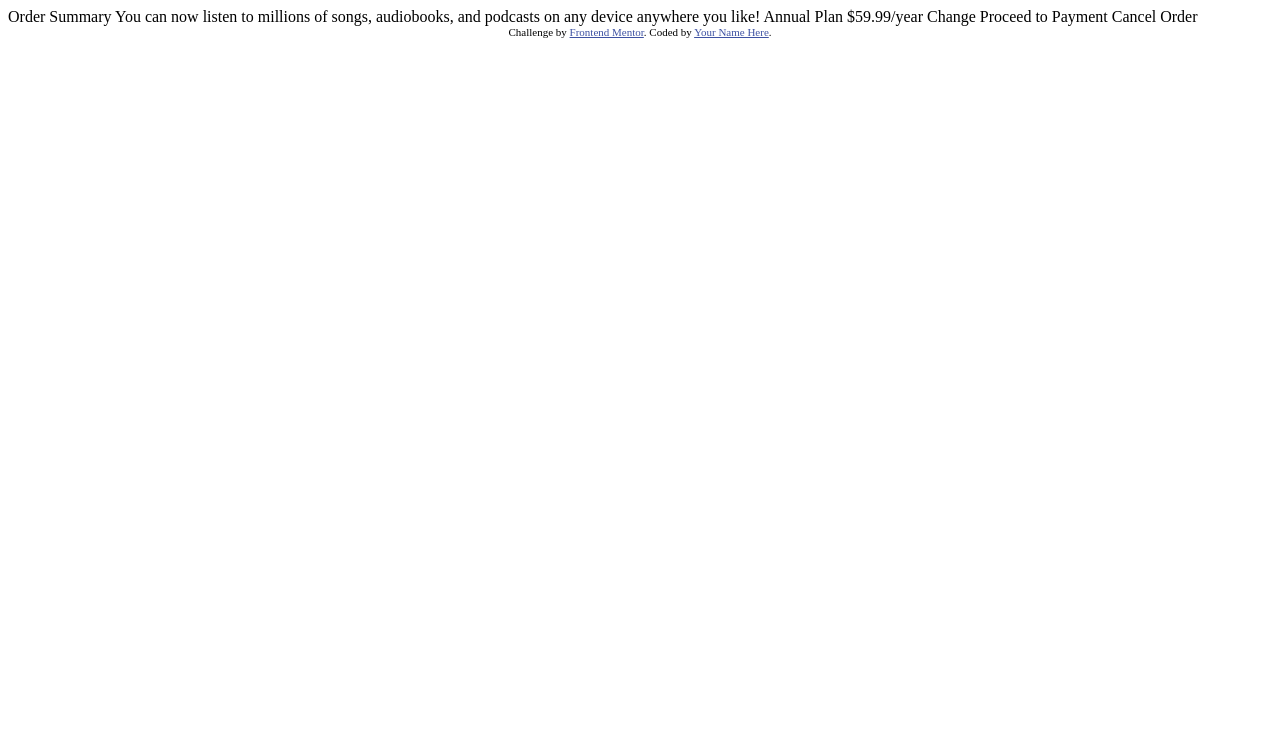
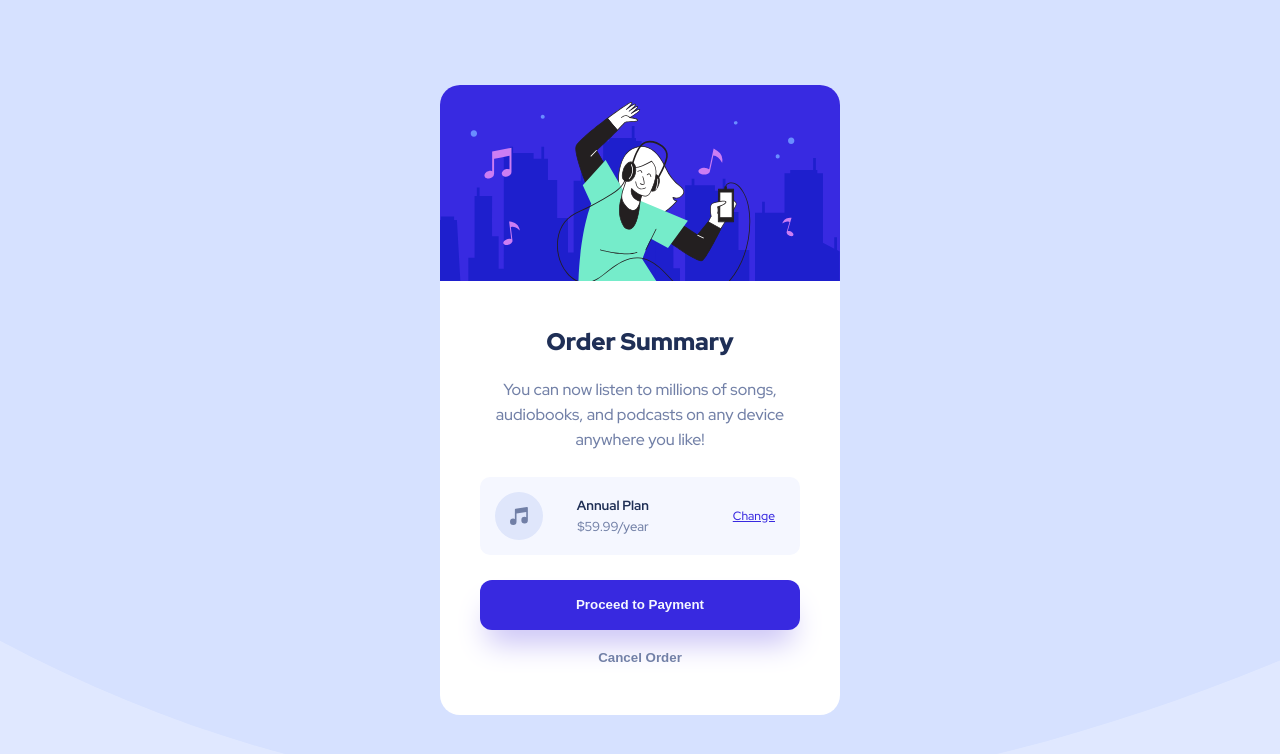
Before and after one commit to ColdStorm03/FM-Order-Summary-Component, a plain HTML site: page index.html in a window 1280 px wide. Drawn offline with Linux system fonts and the light colour scheme.

Commit message:
Complete

```diff
--- a/index.html
+++ b/index.html
@@ -2,36 +2,42 @@
 <html lang="en">
 <head>
     <meta charset="UTF-8">
-  <meta name="viewport" content="width=device-width, initial-scale=1.0"> <!-- displays site properly based on user's device -->
-
+    <meta name="viewport" content="width=device-width, initial-scale=1.0">
     <link rel="icon" type="image/png" sizes="32x32" href="./images/favicon-32x32.png">
-
-  <title>Frontend Mentor | Order summary card</title>
-
-  <!-- Feel free to remove these styles or customise in your own stylesheet 👍 -->
-  <style>
-    .attribution { font-size: 11px; text-align: center; }
-    .attribution a { color: hsl(228, 45%, 44%); }
-  </style>
+    <title>Order Summary Card</title>
+    <link rel="stylesheet" href="style.css">
+    <link rel="preconnect" href="https://fonts.googleapis.com">
+    <link rel="preconnect" href="https://fonts.gstatic.com" crossorigin>
+    <link href="https://fonts.googleapis.com/css2?family=Red+Hat+Display:wght@500;700;900&display=swap" rel="stylesheet">
 </head>
 <body>
 
-  Order Summary
-
+    <main class="card">
+        <img class="illustration-hero" src="images/illustration-hero.svg" alt="">
+        <div class="sum-text">
+            <h2 class="order-summary">Order Summary</h2>
+            <p class="description">
                 You can now listen to millions of songs, audiobooks, and podcasts on any
                 device anywhere you like!
+            </p>
+            <div class="plans">
+                <img src="images/icon-music.svg" alt="">
+                <div class="plan-info">
+                    <h5 class="plan-type">Annual Plan</h5>
+                    <p class="plan-price">$59.99/year</p>
+                </div>
+                <a class="plan-change" href="">Change</a>
+            </div>
+            <button class="proceed">Proceed to Payment</button>
+            <button class="cancel">Cancel Order</button>
+        </div>
+    </main>
 
-  Annual Plan
-  $59.99/year
 
-  Change
 
-  Proceed to Payment
-  Cancel Order
-
-  <div class="attribution">
+    <!-- <footer class="attribution">
         Challenge by <a href="https://www.frontendmentor.io?ref=challenge" target="_blank">Frontend Mentor</a>.
         Coded by <a href="#">Your Name Here</a>.
-  </div>
+    </footer> -->
 </body>
 </html>
--- /dev/null
+++ b/style.css
@@ -0,0 +1,152 @@
+:root {
+    --Pale-blue: hsl(225, 100%, 94%);
+    --Bright-blue: hsl(245, 75%, 52%);
+    --Very-pale-blue: hsl(225, 100%, 98%);
+    --Desaturated-blue: hsl(224, 23%, 55%);
+    --Dark-blue: hsl(223, 47%, 23%);
+
+    --weight-500: 500;
+    --weight-700: 700;
+    --weight-900: 900;
+
+}
+
+* {
+    margin: 0;
+    padding: 0;
+    box-sizing: border-box;
+}
+
+body {
+    background: url(images/pattern-background-mobile.svg);
+    background-size: cover;
+    background-repeat: no-repeat;
+    background-color: var(--Pale-blue);
+    font-family: 'Red Hat Display', sans-serif;
+    font-size: 16px;
+    min-height: 100vh;
+    margin: 0;
+    display: flex;
+    justify-content: center;
+    align-items: center;
+    height: 100vh;
+}
+
+.card {
+    max-width: 335px;
+    background-color: white;
+    color: var(--Desaturated-blue);
+    border-radius: 20px;
+    overflow: hidden;
+    text-align: center;
+}
+
+.illustration-hero {
+    width: 100%;
+    height: auto;
+}
+
+.sum-text {
+    margin: 20px 20px;
+    text-align: center;
+    color: var(--Desaturated-blue);
+}
+
+.order-summary {
+    color: var(--Dark-blue);
+    font-weight: var(--weight-900);
+    margin-bottom: 20px;
+}
+
+.description {
+    margin: 10px 10px 20px 10px;
+    font-weight: var(--weight-500);
+    line-height: 25px;
+}
+
+.plans {
+    background-color: var(--Very-pale-blue);
+    display: flex;
+    justify-content: space-between;
+    align-items: center;
+    margin: 25px 0px;
+    padding: 15px 15px;
+    border-radius: 10px;
+}
+
+.plan-info {
+    margin-right: 50px;
+}
+
+.plan-type {
+    color: var(--Dark-blue);
+    margin-bottom: 4px;
+}
+
+.plan-price {
+    font-size: 13px;
+}
+
+.plan-change {
+    color: var(--Bright-blue);
+    font-size: 12px;
+    margin-right: 10px;
+}
+.plan-change:hover {
+    cursor: pointer;
+    opacity: 0.7;
+    text-decoration: none;
+}
+
+.proceed {
+    color: var(--Very-pale-blue);
+    font-weight: var(--weight-700);
+    width: 100%;
+    height: 50px;
+    border: none;
+    border-radius: 12px;
+    background-color: var(--Bright-blue);
+    margin-bottom: 15px;
+    box-shadow: 0 20px 30px -8px rgb(197 189 245);
+}
+.proceed:hover {
+    opacity: 0.7;
+    cursor: pointer;
+}
+
+.cancel {
+    margin-top: 5px;
+    margin-bottom: 10px;
+    border: none;
+    color: var(--Desaturated-blue);
+    background: none;
+    font-weight: var(--weight-700);
+}
+.cancel:hover {
+    color: var(--Dark-blue);
+    cursor: pointer;
+}
+
+
+/* Styles for larger screens */
+@media (min-width: 768px) {
+    body {
+        background: url(images/pattern-background-desktop.svg);
+        background-size: cover;
+        background-repeat: no-repeat;
+        background-color: var(--Pale-blue);
+    }
+
+    .card {
+        max-width: 400px;
+    }
+
+    .sum-text {
+        margin: 40px 40px;
+    }
+}
+
+
+
+/* .attribution { font-size: 11px; text-align: center; }
+.attribution a { color: hsl(228, 45%, 44%); } */
```
Also changed, not shown: 2 other files. Lines whose indentation alone changed are shown as unchanged.
